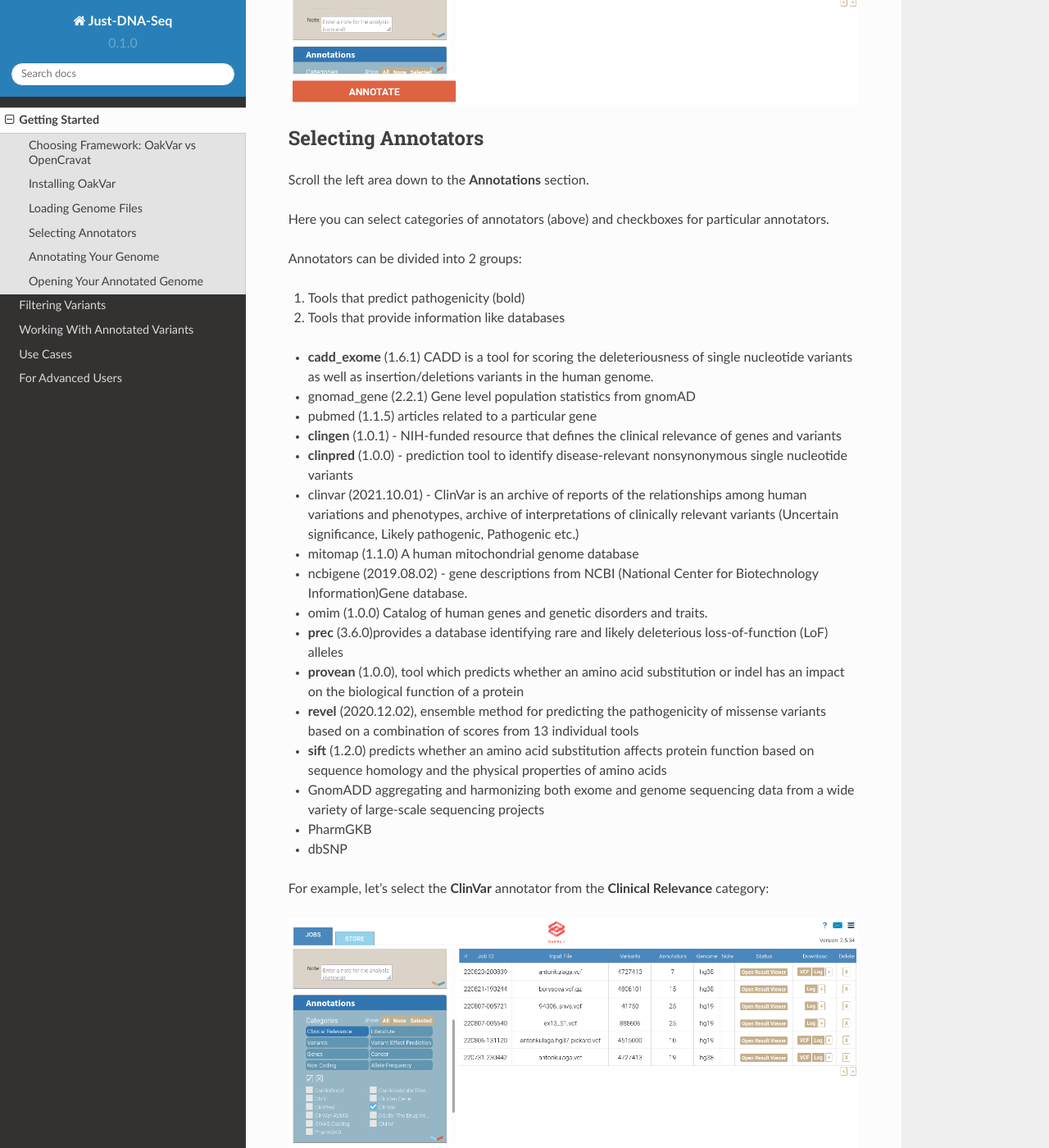
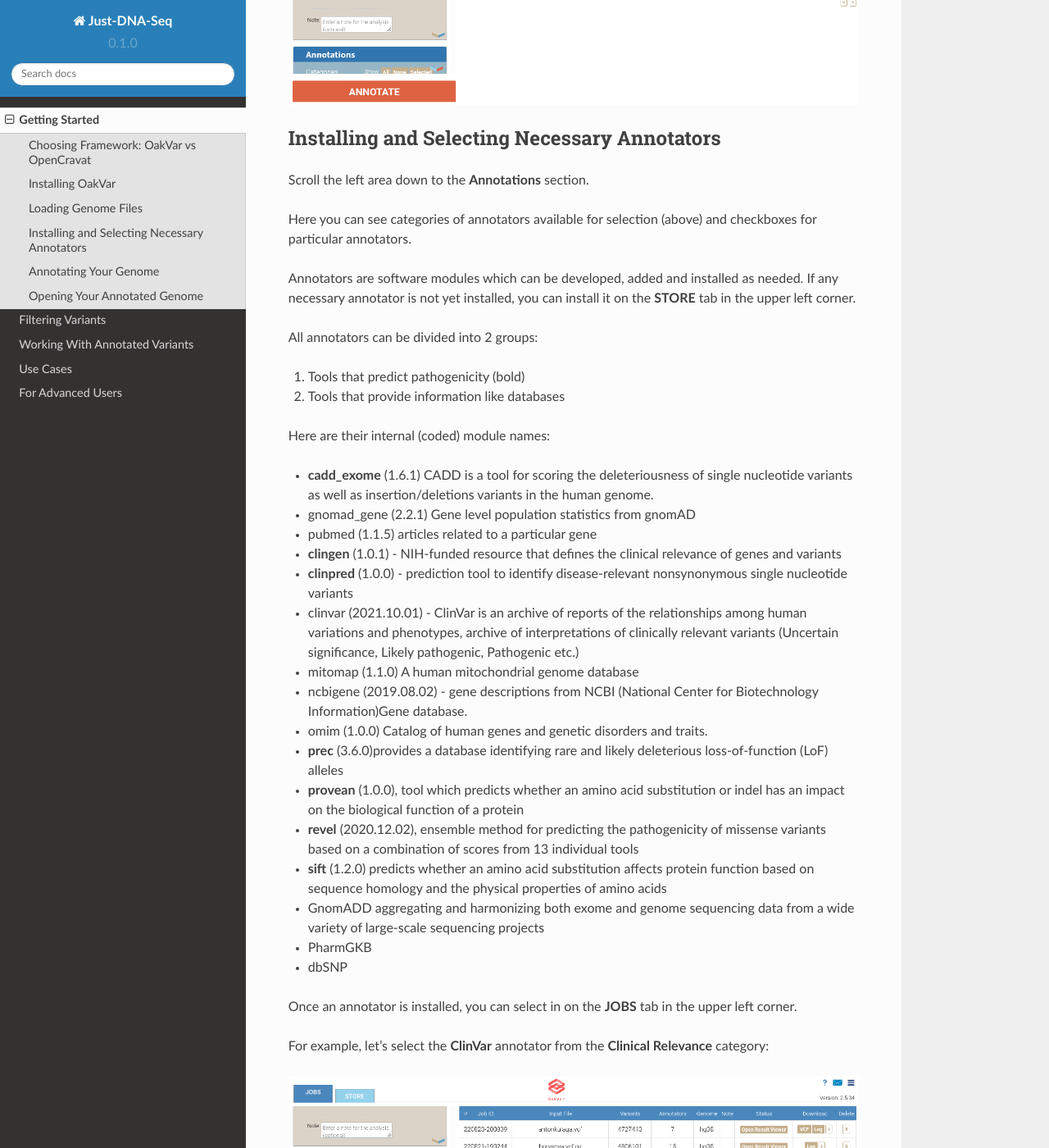
Before and after one commit to dna-seq/just-dna-seq, a Sphinx documentation site: the page built from docs/source/getting_started.rst, in a window 1280 px wide and 1400 px high, scrolled down 1410 px. Shown: the whole window at 82% size. Built offline with Sphinx 7.4.7 and the Read the Docs theme 2.0.0, drawn with Linux system fonts in a browser that asks for light colours; some of the changed text lies outside the part shown.

Commit message:
Update getting_started.rst

```diff
--- a/docs/source/getting_started.rst
+++ b/docs/source/getting_started.rst
@@ -32,17 +32,21 @@ After loading the file(s) it will show next to the **Add input files** button al
 .. image:: vcf-loaded.png
   :alt: vcf files loaded
 
-Selecting Annotators
---------------------
+Installing and Selecting Necessary Annotators
+---------------------------------------------
 
 Scroll the left area down to the **Annotations** section.
 
-Here you can select categories of annotators (above) and checkboxes for particular annotators.
+Here you can see categories of annotators available for selection (above)  and checkboxes for particular annotators.
 
-Annotators can be divided into 2 groups:
+Annotators are software modules which can be developed, added and installed as needed. If any necessary annotator is not yet installed, you can install it on the **STORE** tab in the upper left corner.
+
+All annotators can be divided into 2 groups:
 
 1) Tools that predict pathogenicity (bold)
 2) Tools that provide information like databases
+
+Here are their internal (coded) module names:
 
 • **cadd_exome** (1.6.1) CADD is a tool for scoring the deleteriousness of single nucleotide variants as well as insertion/deletions variants in the human genome.
 
@@ -76,6 +80,8 @@ Annotators can be divided into 2 groups:
 
 • dbSNP
 
+Once an annotator is installed, you can select in on the **JOBS** tab in the upper left corner.
+
 For example, let's select the **ClinVar** annotator from the **Clinical Relevance** category:
 
 .. image:: select-annotations.png
@@ -90,7 +96,7 @@ If you right-click any annotator, a pop-up window with its description will open
 .. image:: annotation-description.png
   :alt: Annotator description
 
-For our purposes we will need the following annotators: **ClinVar**, **dbSNP**, **LongevityMap**, and **PRS Annotator**. To simplify their selection, select **All** categories, and then select each of the annotator checkboxes.
+For our purposes we will need the following annotators: **ClinVar** (clinvar), **dbSNP** (dbsnp), **gnomAD3** (gnomad), **LongevityMap** (longevitymap), **NCBI Gene** (ncbigene), **OMIM** (omim), and **PubMed** (pubmed). If any of them are missing, install them on the **STORE** tab, then go back to **JOBS**, in the **Annotations** section  select **All** categories, and then select each of the annotator checkboxes.
 
 Annotating Your Genome
 ----------------------
```
